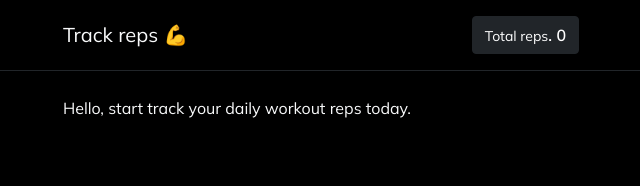
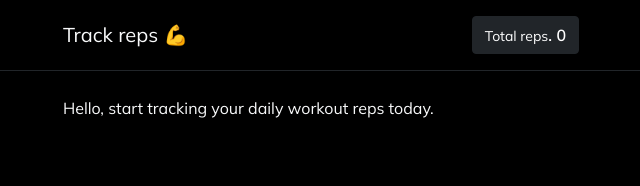
Before and after one commit to rrRRohith/counter, a React (Create React App) app: page / in a window 1280 px wide. Shown: the top 186 px of the page, without its empty margins (319-959 px from the left). Built offline with nearby package versions, Linux system fonts and the light colour scheme.

Commit message:
text fix

```diff
--- a/src/App.js
+++ b/src/App.js
@@ -79,7 +79,7 @@ const IncrementTracker = () => {
       </div>
     )) : (
       <div className=''>
-        Hello, start track your daily workout reps today.
+        Hello, start tracking your daily workout reps today.
       </div>
     );
   };
```
